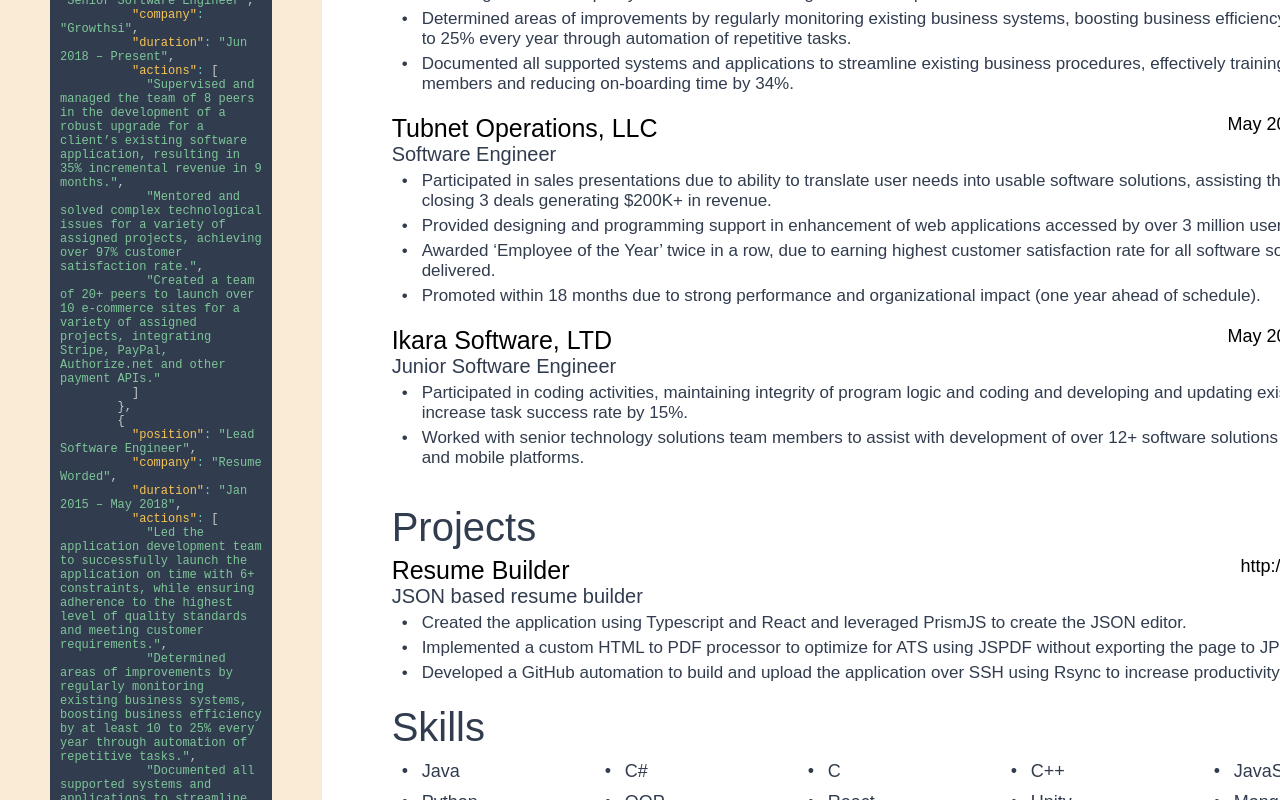
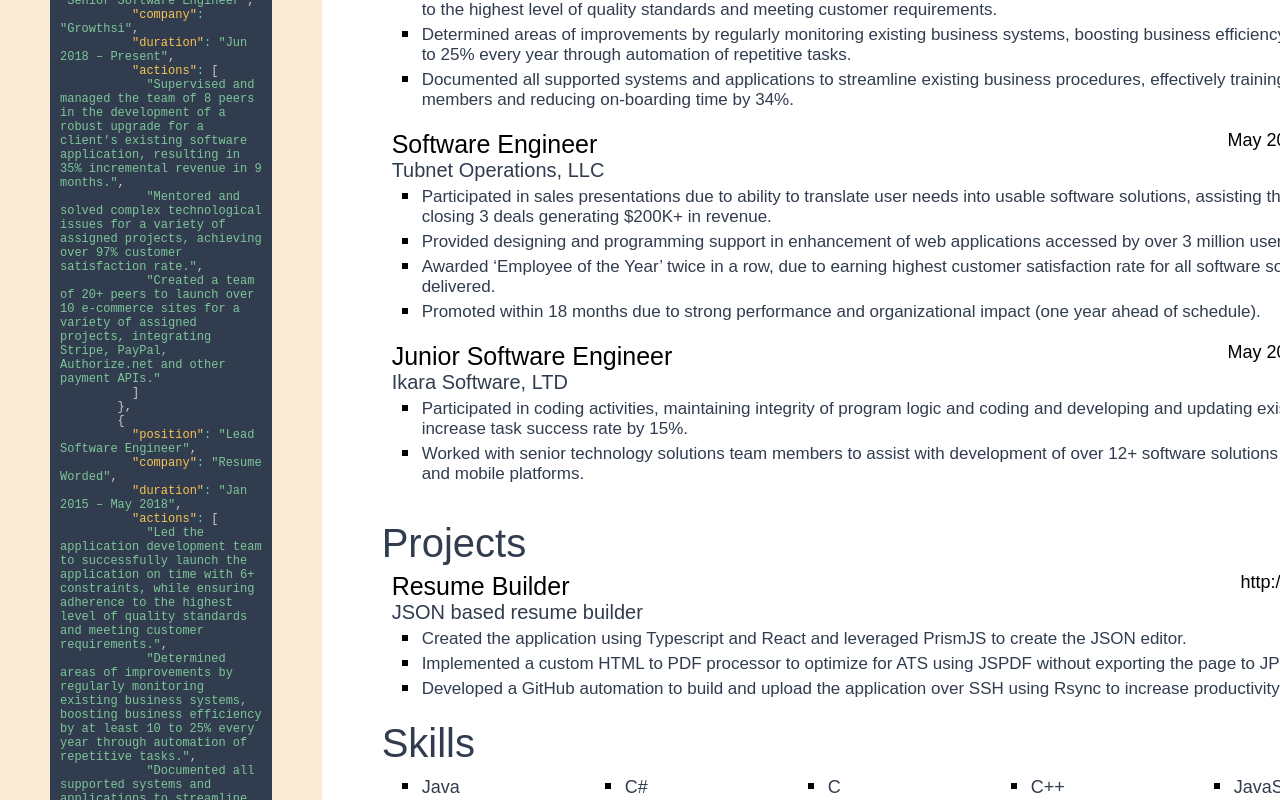
Before and after one commit to jtsus/resume-builder, a React (Create React App) app: page / in a window 1280 px wide. Shown: the part 780-1580 px from the top of the page. Built offline with nearby package versions, Linux system fonts and the light colour scheme.

Commit message:
Improved parsing

```diff
--- a/public/themes/Classic.css
+++ b/public/themes/Classic.css
@@ -4,7 +4,7 @@
 }
 
 header {
-    padding: 44px 70px 25px;
+    padding: 60px 50px 25px 60px;
 }
 
 .name {
@@ -43,6 +43,7 @@
     font-size: 40px;
     font-weight: 500;
     margin-bottom: 6px;
+    margin-left: -10px;
 }
 
 .spaced-line {
@@ -62,6 +63,10 @@
 .bullet {
     position: absolute;
     margin-left: -20px;
+    background-color: black;
+    width: 6px;
+    height: 6px;
+    margin-top: 6px;
 }
 
 .skill {
@@ -91,13 +96,13 @@
     margin-bottom: 20px;
 }
 
-.company {
+.position {
     color: black;
     font-size: 25px;
     font-weight: 500;
 }
 
-.position {
+.company {
     font-size: 20px;
     font-weight: 300;
     margin-bottom: 5px;
--- a/src/components/Education.tsx
+++ b/src/components/Education.tsx
@@ -9,7 +9,7 @@
         </div>
         <div className="school">{content.school}</div>
         {content.achievements?.map((action, i) =>
-            <div className="achievement" key={i}><div className="bullet">•</div>{action}</div>
+            <div className="achievement" key={i}><div className="bullet" />{action}</div>
         )}
     </div>
 )
--- a/src/components/Experience.tsx
+++ b/src/components/Experience.tsx
@@ -4,12 +4,12 @@
 const Experience = ({content}: { content: WorkEntry }) => (
     <div className="experience">
         <div className="spaced-line">
-            <div className="company">{content.company}</div>
+            <div className="position">{content.position}</div>
             <div className="duration">{content.duration}</div>
         </div>
-        <div className="position">{content.position}</div>
+        <div className="company">{content.company}</div>
         {content.actions.map((action, i) =>
-            <div className="action" key={i}><div className="bullet">•</div>{action}</div>
+            <div className="action" key={i}><div className="bullet" />{action}</div>
         )}
     </div>
 )
--- a/src/components/Project.tsx
+++ b/src/components/Project.tsx
@@ -4,11 +4,11 @@
 const Project = ({content}: { content: ProjectEntry }) => (
     <div className="project">
         <div className="spaced-line">
-            <div className="company">{content.name}</div>
+            <div className="position">{content.name}</div>
             <a className="duration" href={content.link}>{content.link}</a>
         </div>
-        <div className="position">{content.description}</div>
-        {content.actions.map((action, i) => <div className="action" key={i}><div className="bullet">•</div>{action}</div>)}
+        <div className="company">{content.description}</div>
+        {content.actions.map((action, i) => <div className="action" key={i}><div className="bullet" />{action}</div>)}
     </div>
 )
 
--- a/src/components/Skill.tsx
+++ b/src/components/Skill.tsx
@@ -1,6 +1,6 @@
 import React from "react";
 
 const Skill = ({content}: {content: string}) =>
-    <div className="skill"><div className="bullet">•</div>{content}</div>
+    <div className="skill"><div className="bullet" />{content}</div>
 
 export default Skill;
--- a/src/pdfExport.tsx
+++ b/src/pdfExport.tsx
@@ -11,50 +11,14 @@
     let range = document.createRange()
     range.selectNode(element)
     let resumeRect = range.getBoundingClientRect();
+    let textNodes = []
     for (let i = 0; i < nodes.length; i++) {
         let node = nodes[i]
         for (let i = 0; i < node.childNodes.length; i++) {
             nodes.push(node.childNodes[i])
         }
         if (node.nodeName === "#text") {
-            // @ts-ignore
-            let text = node.textContent
-            let parent = node.parentElement
-            if (parent && text) {
-                let style = window.getComputedStyle(parent, null)
-                pdf.setTextColor(style.getPropertyValue("color"))
-                //pdf.setFont(style.getPropertyValue("font-family"), style.getPropertyValue("font-style"))
-                let size = parseFloat(style.getPropertyValue("font-size").replace("px", ""))
-                pdf.setFontSize(size * scale)
-                let range = document.createRange()
-                range.selectNode(node)
-                let pos = range.getBoundingClientRect();
-
-                // @ts-ignore
-                if (parent.origin) {
-                    pdf.link(
-                        (pos.left - resumeRect.left) * scale,
-                        (pos.top - resumeRect.top) * scale,
-                        (pos.width) * scale,
-                        (pos.height) * scale,
-                        {
-                            // @ts-ignore
-                            url: parent.origin
-                        }
-                    )
-                }
-                pdf.text(
-                    text,
-                    (pos.left - resumeRect.left) * scale,
-                    (pos.top - resumeRect.top) * scale,
-                    {
-                        baseline: 'top',
-                        //renderingMode: 'invisible'
-                        maxWidth: (pos.width + 10) * scale
-                    }
-                )
-
-            }
+            textNodes.push(node)
         } else if (node instanceof Element) {
             let style = window.getComputedStyle(node, null)
             let color = style.getPropertyValue("background-color")
@@ -100,6 +64,64 @@
             }
         }
     }
+    // Sort text elements left to right then top to bottom for better parsing
+    textNodes.sort((left, right) => {
+        let range = document.createRange()
+        range.selectNode(left)
+        let posLeft = range.getBoundingClientRect();
+        range = document.createRange()
+        range.selectNode(right)
+        let posRight = range.getBoundingClientRect();
+        return posLeft.left - posRight.left
+    })
+    textNodes.sort((left, right) => {
+        let range = document.createRange()
+        range.selectNode(left)
+        let posLeft = range.getBoundingClientRect();
+        range = document.createRange()
+        range.selectNode(right)
+        let posRight = range.getBoundingClientRect();
+        return posLeft.top - posRight.top
+    })
+    for (let node of textNodes) {
+        let text = node.textContent
+        let parent = node.parentElement
+        if (parent && text) {
+            let style = window.getComputedStyle(parent, null)
+            pdf.setTextColor(style.getPropertyValue("color"))
+            //pdf.setFont(style.getPropertyValue("font-family"), style.getPropertyValue("font-style"))
+            let size = parseFloat(style.getPropertyValue("font-size").replace("px", ""))
+            pdf.setFontSize(size * scale)
+            let range = document.createRange()
+            range.selectNode(node)
+            let pos = range.getBoundingClientRect();
+
+            // @ts-ignore
+            if (parent.origin) {
+                pdf.link(
+                    (pos.left - resumeRect.left) * scale,
+                    (pos.top - resumeRect.top) * scale,
+                    (pos.width) * scale,
+                    (pos.height) * scale,
+                    {
+                        // @ts-ignore
+                        url: parent.origin
+                    }
+                )
+            }
+            pdf.text(
+                text,
+                (pos.left - resumeRect.left) * scale,
+                (pos.top - resumeRect.top) * scale,
+                {
+                    baseline: 'top',
+                    //renderingMode: 'invisible'
+                    maxWidth: (pos.width + 10) * scale
+                }
+            )
+
+        }
+    }
     console.log(pdf)
     pdf.save('resume.pdf')
 }
```
